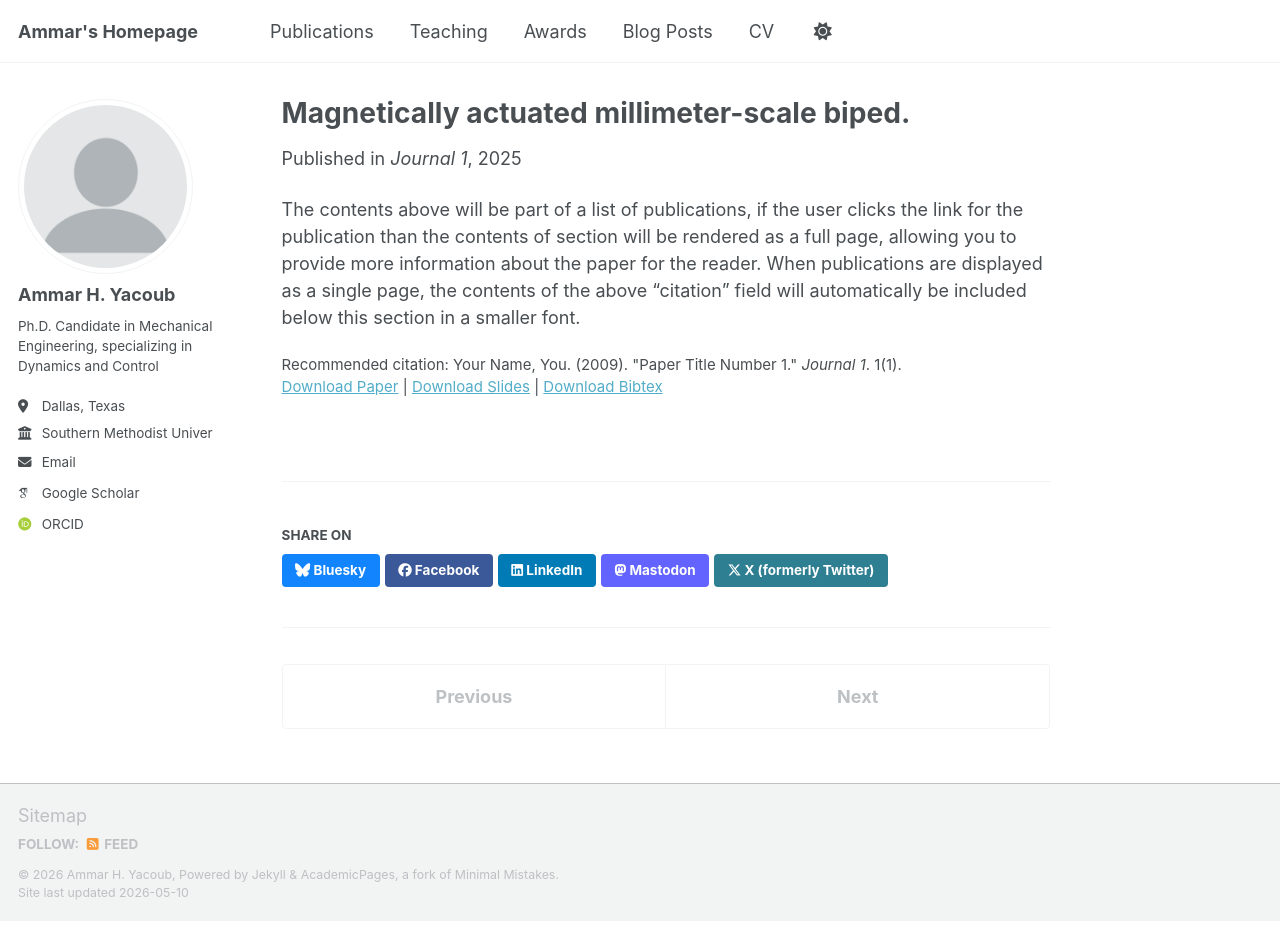
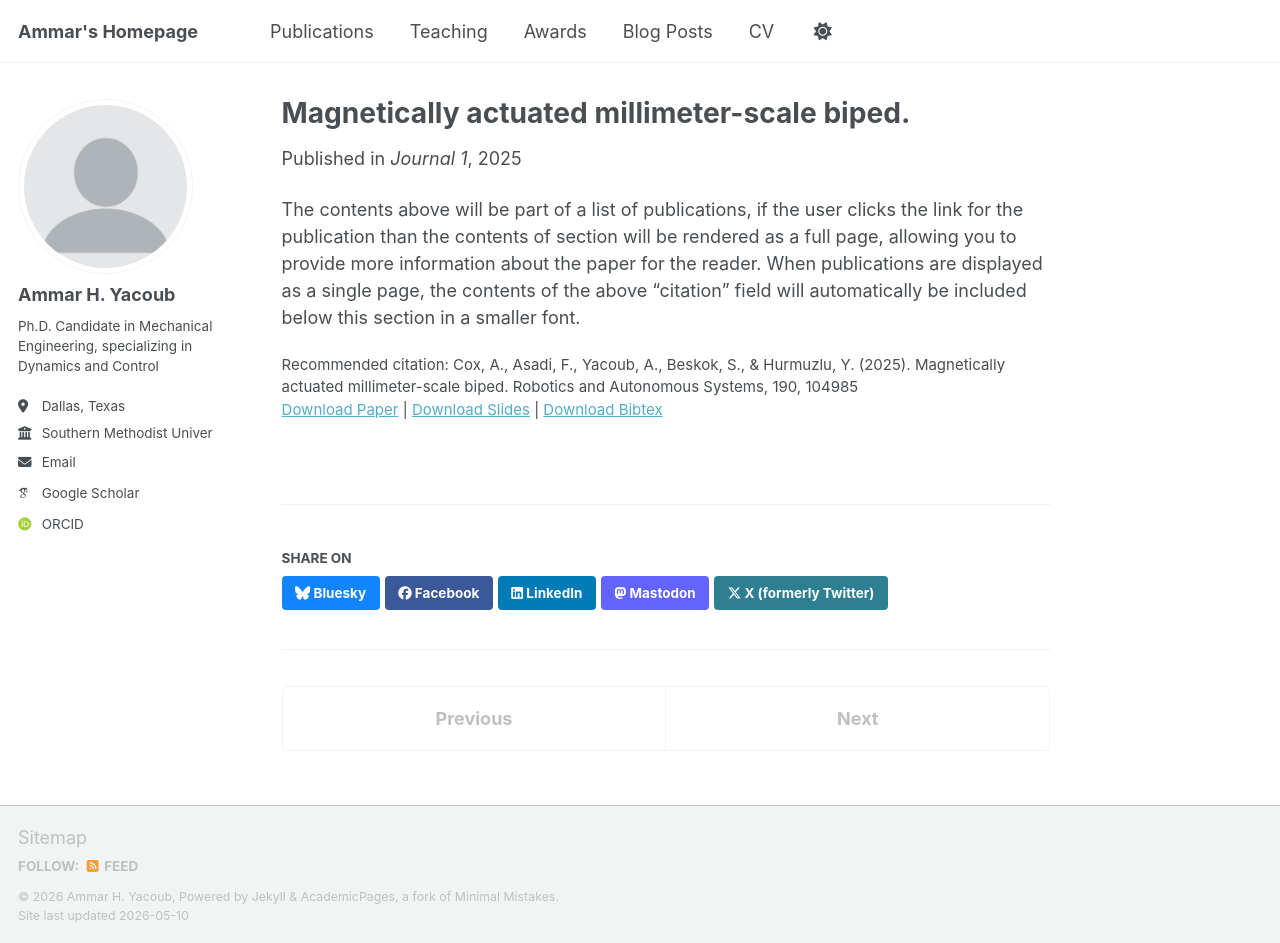
Before and after one commit to AmmarYacoub/AmmarYacoub.github.io, a Jekyll site: the page built from _publications/2009-10-01-paper-title-number-1.md, in a window 1280 px wide and 943 px high. Built offline with Jekyll 4.4.1, drawn with Linux system fonts in a browser that asks for light colours; some web fonts are replaced; a script bundle is joined from its source files by our own code; library files that are not in the unit come from our copies.

Commit message:
Update 2009-10-01-paper-title-number-1.md

```diff
--- a/_publications/2009-10-01-paper-title-number-1.md
+++ b/_publications/2009-10-01-paper-title-number-1.md
@@ -9,6 +9,6 @@ venue: 'Journal 1'
 slidesurl: 'https://academicpages.github.io/files/slides1.pdf'
 paperurl: 'https://academicpages.github.io/files/paper1.pdf'
 bibtexurl: 'https://academicpages.github.io/files/bibtex1.bib'
-citation: 'Your Name, You. (2009). &quot;Paper Title Number 1.&quot; <i>Journal 1</i>. 1(1).'
+citation: 'Cox, A., Asadi, F., Yacoub, A., Beskok, S., & Hurmuzlu, Y. (2025). Magnetically actuated millimeter-scale biped. Robotics and Autonomous Systems, 190, 104985'
 ---
 The contents above will be part of a list of publications, if the user clicks the link for the publication than the contents of section will be rendered as a full page, allowing you to provide more information about the paper for the reader. When publications are displayed as a single page, the contents of the above "citation" field will automatically be included below this section in a smaller font.
```
